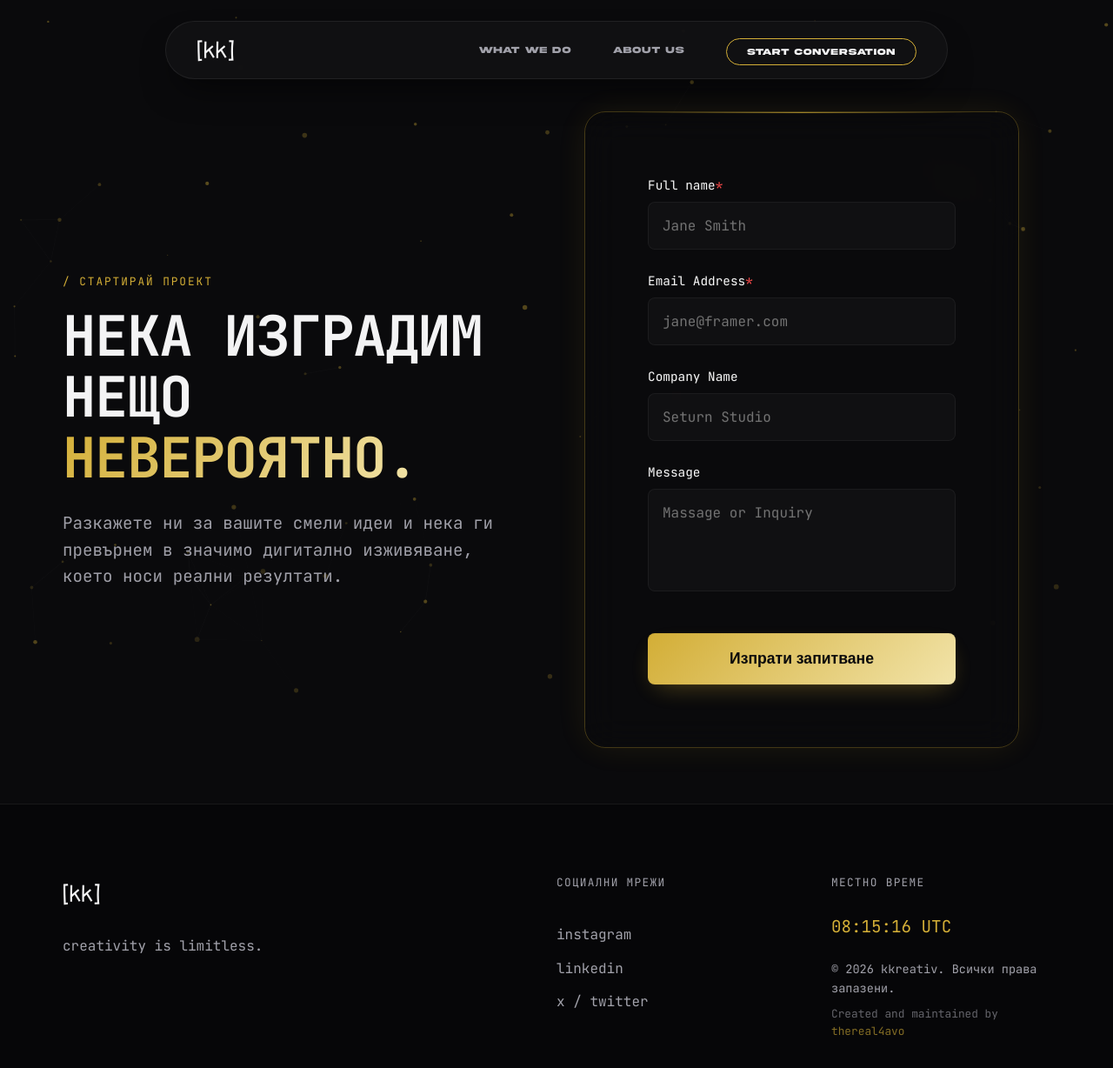
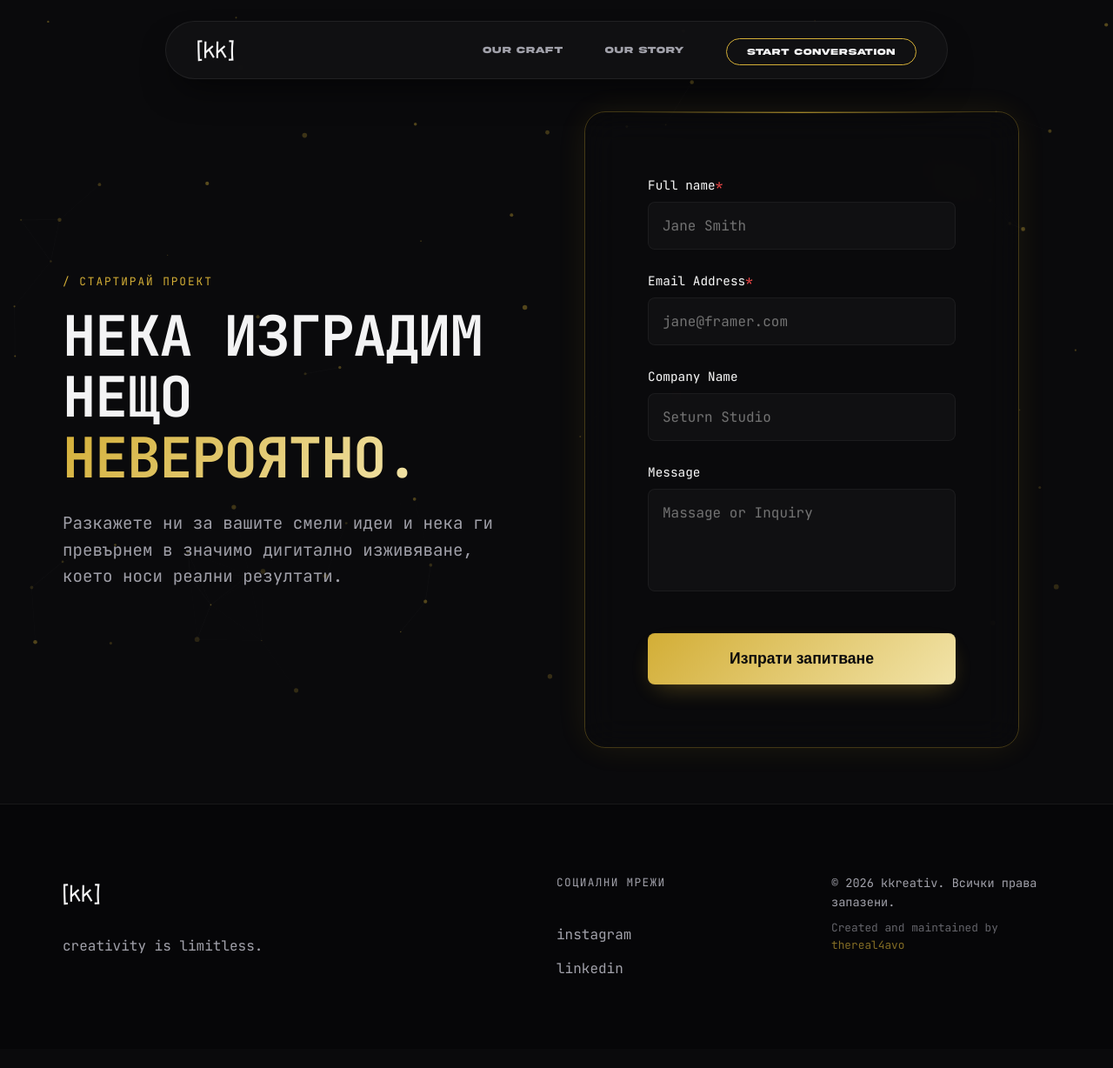
Before and after one commit to tsvetkov10/kkreativ, a React (Vite) app: page /contact in a window 1280 px wide. Shown: the top 1228 px of the page at 87% size. After the commit the page ends 1206 px from the top, so only its background shows below. Built offline with nearby package versions, Linux system fonts and the light colour scheme.

Commit message:
Update nav links and remove twitter and local time from footer

```diff
--- a/src/components/Footer.jsx
+++ b/src/components/Footer.jsx
@@ -1,26 +1,4 @@
-import { useState, useEffect } from 'react';
-
 export default function Footer() {
-  const [localTime, setLocalTime] = useState('00:00:00 GMT');
-
-  useEffect(() => {
-    const updateTime = () => {
-      const now = new Date();
-      const options = {
-        hour: '2-digit',
-        minute: '2-digit',
-        second: '2-digit',
-        hour12: false,
-        timeZoneName: 'short'
-      };
-      setLocalTime(now.toLocaleTimeString('en-US', options));
-    };
-
-    updateTime();
-    const interval = setInterval(updateTime, 1000);
-    return () => clearInterval(interval);
-  }, []);
-
   const currentYear = new Date().getFullYear();
 
   return (
@@ -34,11 +12,8 @@ export default function Footer() {
           <span className="footer-title font-mono">социални мрежи</span>
           <a href="https://instagram.com" target="_blank" rel="noopener noreferrer">instagram</a>
           <a href="https://linkedin.com" target="_blank" rel="noopener noreferrer">linkedin</a>
-          <a href="https://twitter.com" target="_blank" rel="noopener noreferrer">x / twitter</a>
         </div>
         <div className="footer-meta">
-          <span className="footer-title font-mono">местно време</span>
-          <div className="footer-time font-mono">{localTime}</div>
           <p className="copyright">&copy; {currentYear} kkreativ. Всички права запазени.</p>
           <p className="copyright" style={{ marginTop: '0.5rem', opacity: 0.6, fontSize: '0.8rem' }}>
             Created and maintained by <span style={{ color: 'var(--gold-main)' }}>thereal4avo</span>
--- a/src/components/Navbar.jsx
+++ b/src/components/Navbar.jsx
@@ -94,14 +94,14 @@ export default function Navbar() {
             onClick={(e) => handleLinkClick(e, '#what-we-do')}
             className={`nav-item ${activeSection === 'what-we-do' && location.pathname === '/' ? 'active' : ''}`}
           >
-            what we do
+            our craft
           </a>
           <a
             href="/#about-us"
             onClick={(e) => handleLinkClick(e, '#about-us')}
             className={`nav-item ${activeSection === 'about-us' && location.pathname === '/' ? 'active' : ''}`}
           >
-            about us
+            our story
           </a>
           {/* Mobile Only CTA */}
           <a
```
